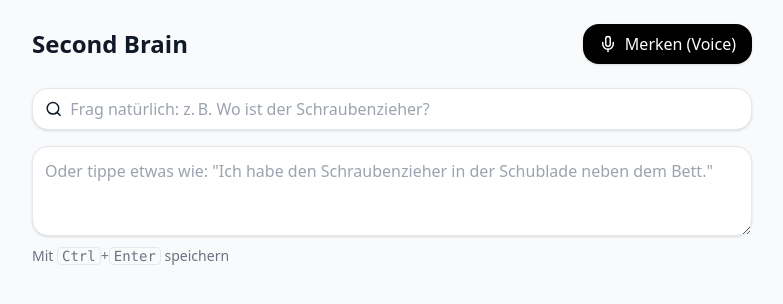
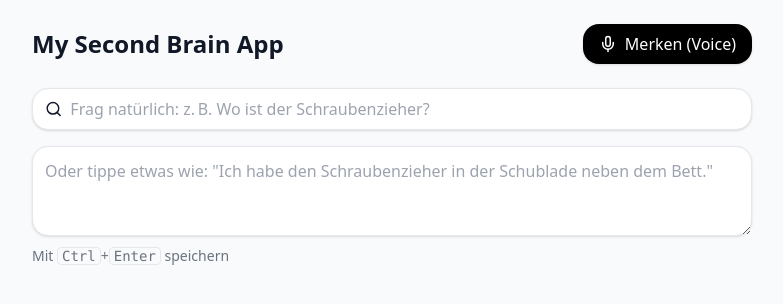
Before and after one commit to mysecondbrain/app, a React (Vite) app: page / in a window 1280 px wide. Shown: the top 304 px of the page, without its empty margins (248-1031 px from the left). Built offline with nearby package versions, Linux system fonts and the light colour scheme; the HTML template or start-up script is replaced by a standard one.

Commit message:
chore: rename H1 to My Second Brain App

```diff
--- a/src/App.tsx
+++ b/src/App.tsx
@@ -138,7 +138,7 @@ export default function App() {
   return (
     <div className="p-6 max-w-3xl mx-auto">
       <header className="mb-6 flex items-center justify-between">
-        <h1 className="text-2xl font-bold">Second Brain</h1>
+        <h1 className="text-2xl font-bold">My Second Brain App</h1>
         <div className="flex gap-2">
           <button
             onClick={toggleRecord}
```
